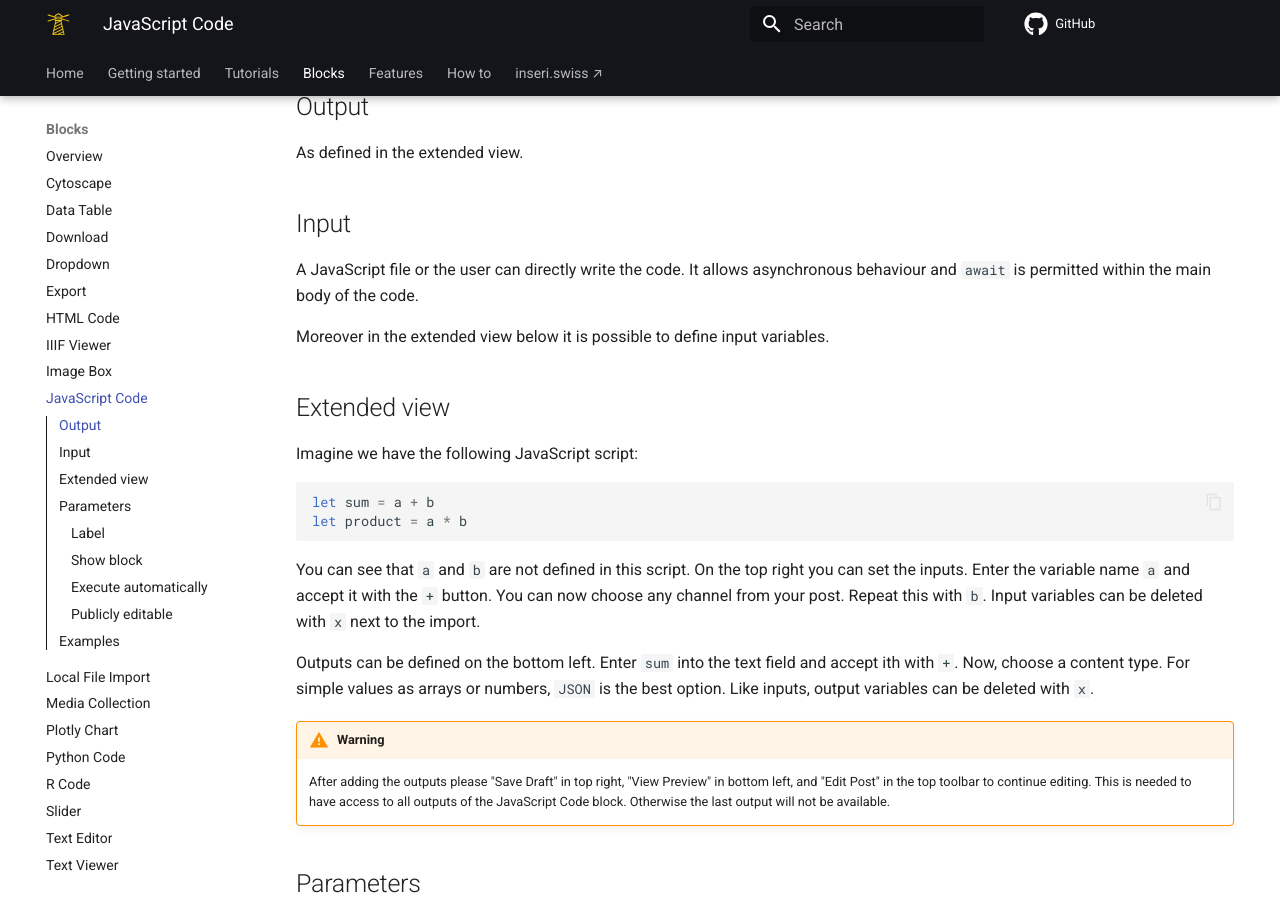
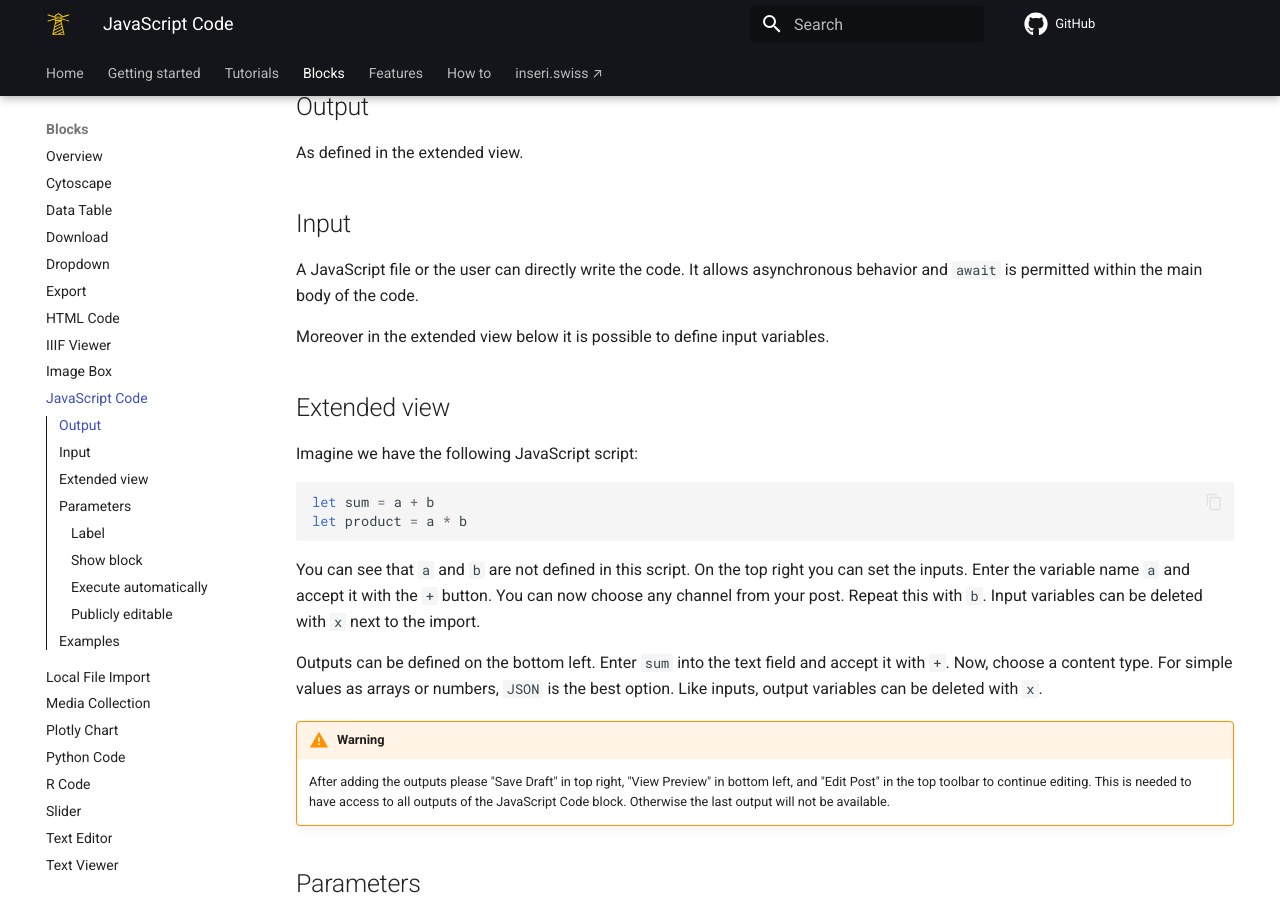
Before and after one commit to inseri-swiss/inseri-core-wp, an MkDocs documentation site: the page built from docs/blocks/javascript.md, in a window 1280 px wide and 900 px high, scrolled down 287 px. Built offline with MkDocs 1.6.1 and Material for MkDocs 9.7.7, drawn with Linux system fonts in a browser that asks for light colours; comment, search, counter and statistics services are not loaded.

Commit message:
docs: fix typos

```diff
--- a/docs/blocks/javascript.md
+++ b/docs/blocks/javascript.md
@@ -12,7 +12,7 @@ As defined in the extended view.
 
 ## Input
 
-A JavaScript file or the user can directly write the code. It allows asynchronous behaviour and `await` is permitted within the main body of the code.
+A JavaScript file or the user can directly write the code. It allows asynchronous behavior and `await` is permitted within the main body of the code.
 
 Moreover in the extended view below it is possible to define input variables.
 
@@ -28,7 +28,7 @@ let product = a * b
 You can see that `a` and `b` are not defined in this script.
 On the top right you can set the inputs. Enter the variable name `a` and accept it with the `+` button. You can now choose any channel from your post. Repeat this with `b`. Input variables can be deleted with `x` next to the import.
 
-Outputs can be defined on the bottom left. Enter `sum` into the text field and accept ith with `+`. Now, choose a content type. For simple values as arrays or numbers, `JSON` is the best option.
+Outputs can be defined on the bottom left. Enter `sum` into the text field and accept it with `+`. Now, choose a content type. For simple values as arrays or numbers, `JSON` is the best option.
 Like inputs, output variables can be deleted with `x`.
 
 !!! warning
```
Also changed, not shown: docs/blocks/python.md (+1 -1 lines).
